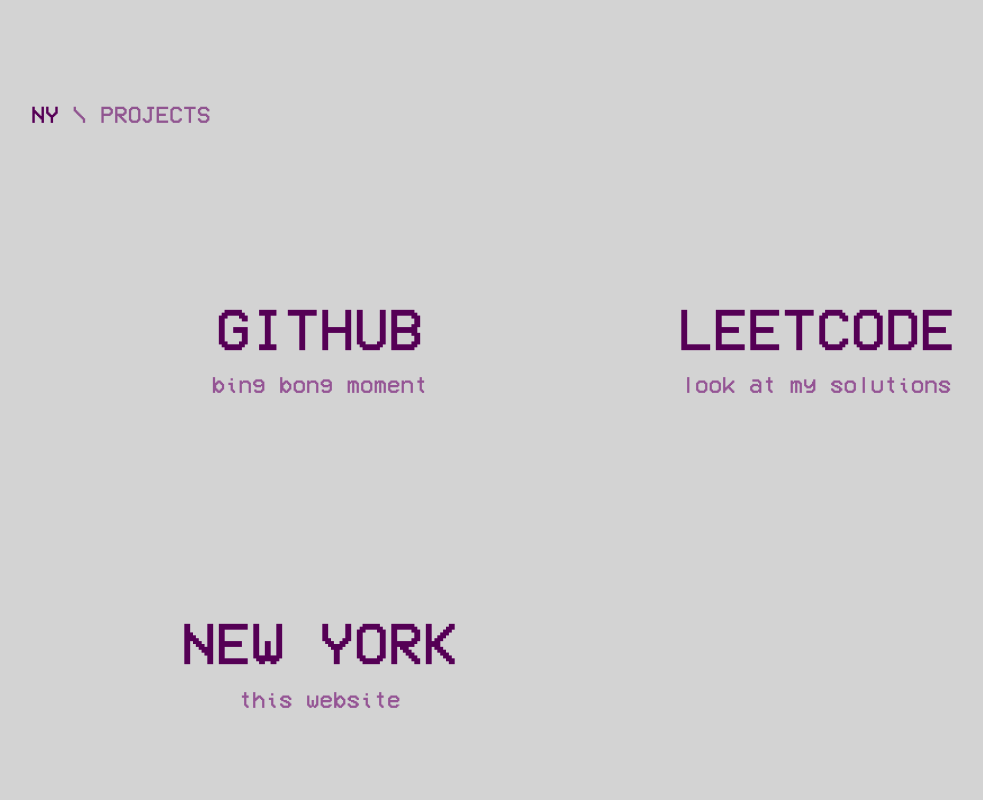
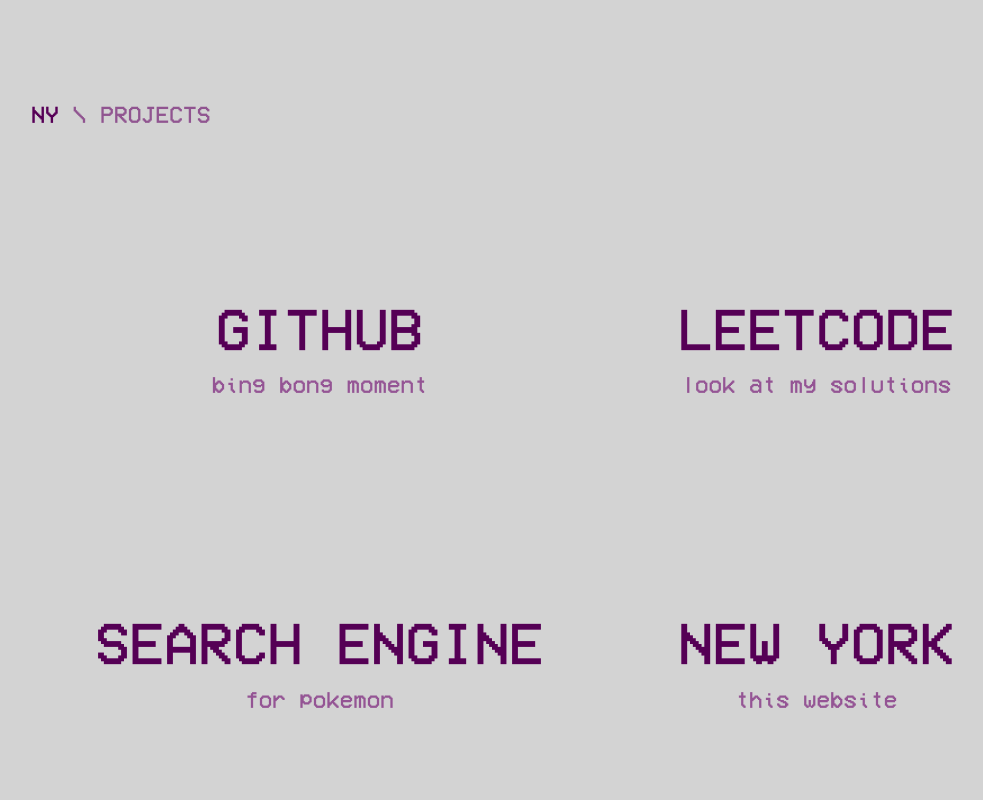
Before and after one commit to NitroPoops/project-webfolio, a plain HTML site: page projects.html in a window 1280 px wide. Shown: the top 800 px of the page, without its empty margins (92-1075 px from the left). Drawn offline with Linux system fonts and the light colour scheme.

Commit message:
Update projects.html

```diff
--- a/projects.html
+++ b/projects.html
@@ -37,7 +37,20 @@
                 <small>look at my solutions</small>
             </li>
             <li>
-                <a id="hov" href="/">new york</a>
+                <a
+                    id="hov"
+                    href="https://github.com/NitroPoops/pokedex-search-engine"
+                    target="_blank"
+                    >Search Engine</a
+                >
+                <small>for pokemon</small>
+            </li>
+            <li>
+                <a
+                    id="hov"
+                    href="https://github.com/NitroPoops/project-webfolio"
+                    >new york</a
+                >
                 <small>this website</small>
             </li>
         </ul>
```
